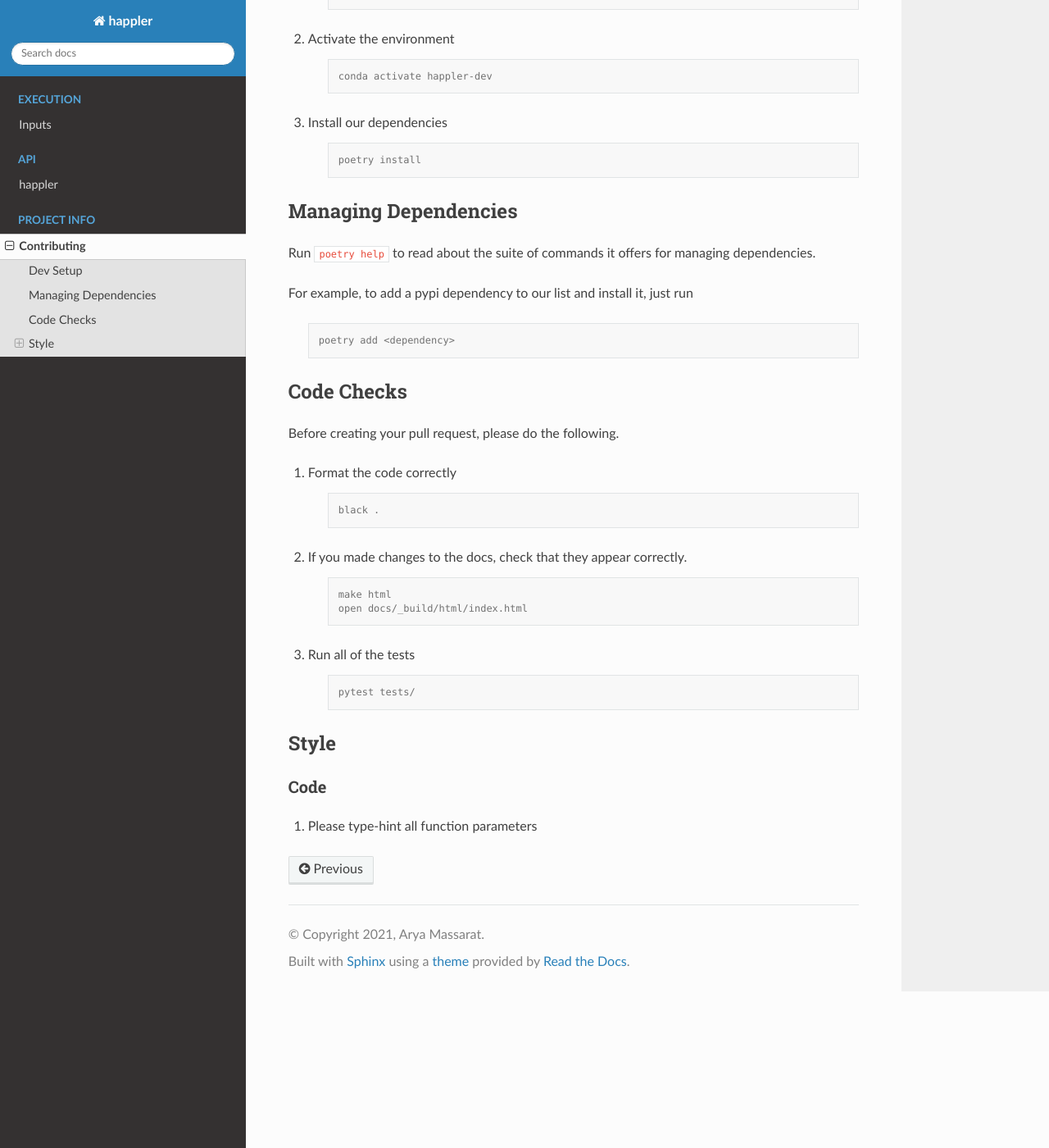
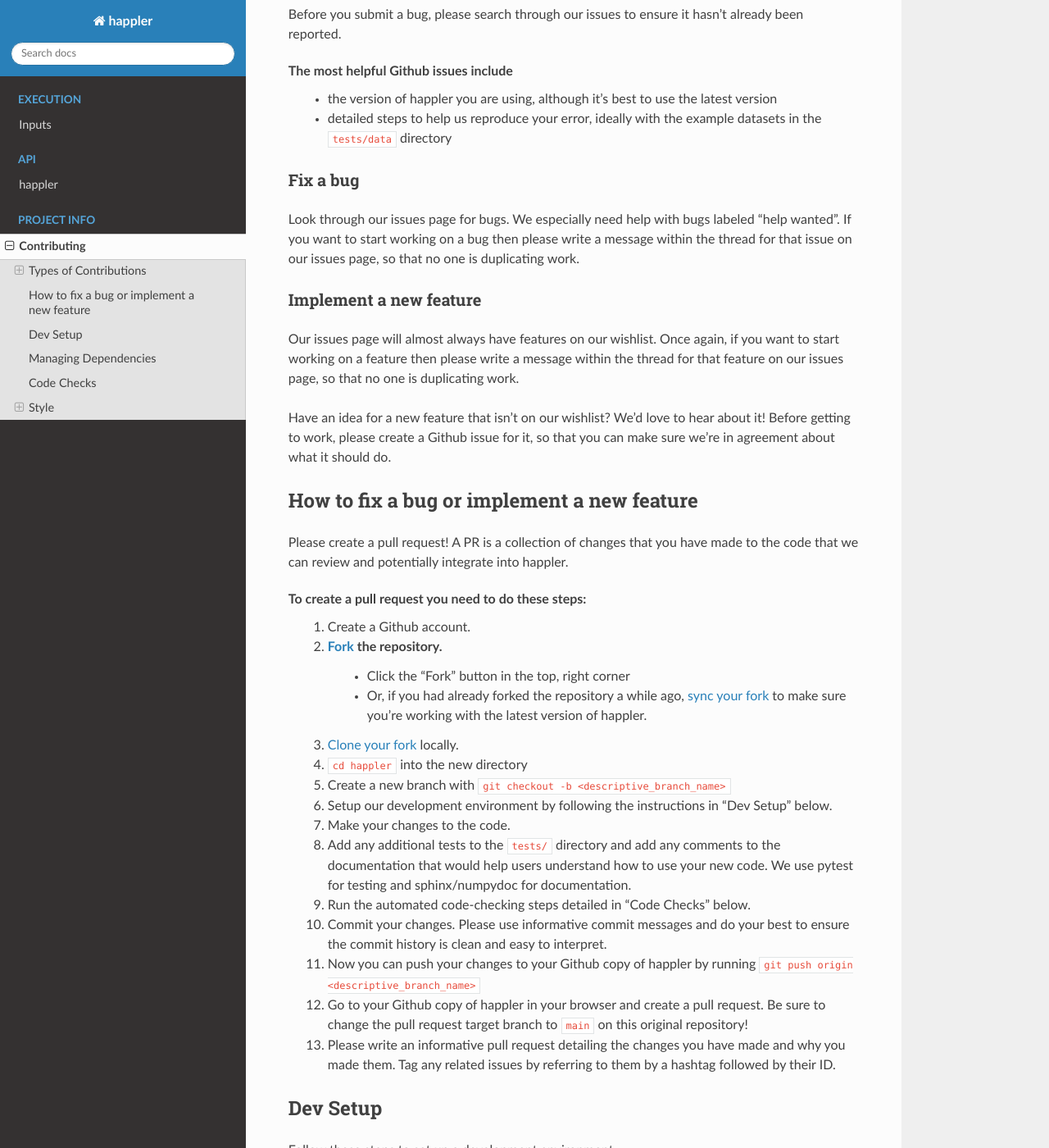
Before and after one commit to gymrek-lab/happler, a Sphinx documentation site: the page built from docs/project_info/contributing.rst, in a window 1280 px wide and 1400 px high, scrolled down 380 px. Shown: the whole window at 82% size. Built offline with Sphinx 7.4.7 and the Read the Docs theme 2.0.0, drawn with Linux system fonts in a browser that asks for light colours; some of the changed text lies outside the part shown.

Commit message:
add doscs for CLI and instructions for contributions

```diff
--- a/docs/conf.py
+++ b/docs/conf.py
@@ -33,6 +33,7 @@ extensions = [
     "sphinx_autodoc_typehints",
     "sphinx_rtd_theme",
     "numpydoc",
+    "sphinx_click",
 ]
 
 # Add any paths that contain templates here, relative to this directory.
--- a/docs/project_info/contributing.rst
+++ b/docs/project_info/contributing.rst
@@ -5,6 +5,55 @@ Contributing
 ============
 
 Contributions are welcome and greatly appreciated!
+
+
+----------------------
+Types of Contributions
+----------------------
+~~~~~~~~~~~~
+Report a bug
+~~~~~~~~~~~~
+If you have found a bug, please report it on `our issues page <https://github.com/aryarm/happler/issues>`_ rather than emailing us directly. Others may have the same issue and this helps us get that information to them.
+
+Before you submit a bug, please search through our issues to ensure it hasn't already been reported.
+
+The most helpful Github issues include
+    - the version of happler you are using, although it's best to use the latest version
+    - detailed steps to help us reproduce your error, ideally with the example datasets in the :code:`tests/data` directory
+
+~~~~~~~~~
+Fix a bug
+~~~~~~~~~
+Look through our issues page for bugs. We especially need help with bugs labeled "help wanted". If you want to start working on a bug then please write a message within the thread for that issue on our issues page, so that no one is duplicating work.
+
+~~~~~~~~~~~~~~~~~~~~~~~
+Implement a new feature
+~~~~~~~~~~~~~~~~~~~~~~~
+Our issues page will almost always have features on our wishlist. Once again, if you want to start working on a feature then please write a message within the thread for that feature on our issues page, so that no one is duplicating work.
+
+Have an idea for a new feature that isn't on our wishlist? We'd love to hear about it! Before getting to work, please create a Github issue for it, so that you can make sure we're in agreement about what it should do.
+
+-------------------------------------------
+How to fix a bug or implement a new feature
+-------------------------------------------
+Please create a pull request! A PR is a collection of changes that you have made to the code that we can review and potentially integrate into happler.
+
+To create a pull request you need to do these steps:
+    1. Create a Github account.
+    2. `Fork <https://docs.github.com/en/get-started/quickstart/fork-a-repo#forking-a-repository>`_ the repository.
+        - Click the "Fork" button in the top, right corner
+        - Or, if you had already forked the repository a while ago, `sync your fork <https://docs.github.com/en/github/collaborating-with-pull-requests/working-with-forks/syncing-a-fork>`_ to make sure you're working with the latest version of happler.
+    3. `Clone your fork <https://docs.github.com/en/get-started/quickstart/fork-a-repo#cloning-your-forked-repository>`_ locally.
+    4. :code:`cd happler` into the new directory
+    5. Create a new branch with :code:`git checkout -b <descriptive_branch_name>`
+    6. Setup our development environment by following the instructions in "Dev Setup" below.
+    7. Make your changes to the code.
+    8. Add any additional tests to the :code:`tests/` directory and add any comments to the documentation that would help users understand how to use your new code. We use pytest for testing and sphinx/numpydoc for documentation.
+    9. Run the automated code-checking steps detailed in "Code Checks" below.
+    10. Commit your changes. Please use informative commit messages and do your best to ensure the commit history is clean and easy to interpret.
+    11. Now you can push your changes to your Github copy of happler by running :code:`git push origin <descriptive_branch_name>`
+    12. Go to your Github copy of happler in your browser and create a pull request. Be sure to change the pull request target branch to :code:`main` on this original repository!
+    13. Please write an informative pull request detailing the changes you have made and why you made them. Tag any related issues by referring to them by a hashtag followed by their ID.
 
 
 ------------
@@ -55,7 +104,7 @@ Before creating your pull request, please do the following.
 
     .. code-block:: console
 
-        make html
+        (cd docs && make html)
         open docs/_build/html/index.html
 
 3. Run all of the tests
@@ -71,4 +120,13 @@ Style
 Code
 ~~~~
 
-1. Please type-hint all function parameters
+    1. Please type-hint all function parameters
+    2. Please adhere to PEP8 whenever possible. :code:`black` will help you with this.
+
+~~~~~~~~~~~~~~~~~~~
+Git commit messages
+~~~~~~~~~~~~~~~~~~~
+
+    1. Use the present tense ("Add feature" not "Added feature")
+    2. Use the imperative mood ("Move cursor to..." not "Moves cursor to...")
+    3. Reference issues and pull requests liberally after the first line
```
Also changed, not shown: other parts of docs/project_info/contributing.rst (+1 -1 lines), docs/api/happler.rst (+3 -4 lines), 1 other file.
